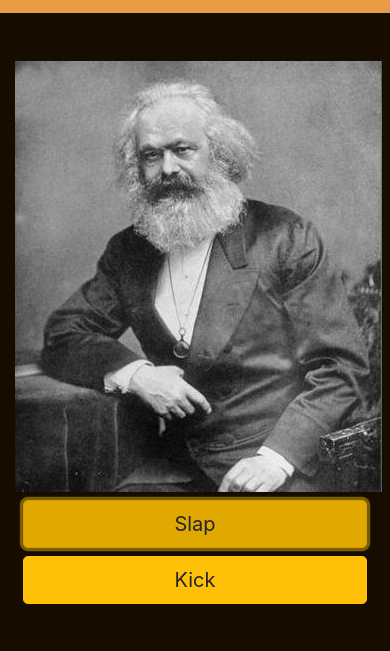
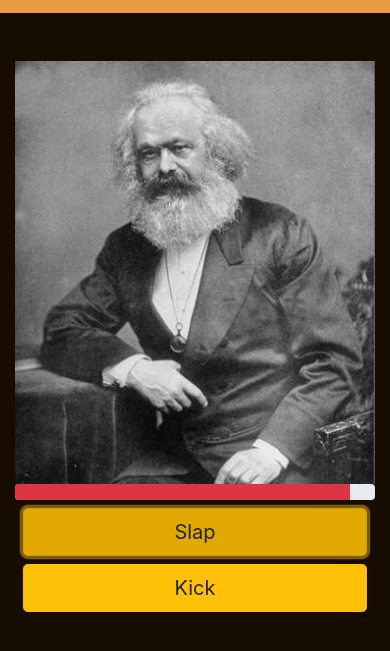
Before and after one commit to davidwfolk/slap-karl-marx, a plain HTML site: page index.html in a window 390 px wide. Both pictures are taken after a click on the button "Slap". Shown: the part 59-710 px from the top of the page. Drawn offline with nearby package versions, Linux system fonts and the light colour scheme.

Commit message:
Karl Marx is Dead

```diff
--- a/index.html
+++ b/index.html
@@ -17,7 +17,7 @@
   <section class='bg-brown'>
     <header class='container text-center'>
       <div class="row ">
-        <h1 class='col-12 text-center p-2'><strong>SLAP KARL MARX</strong></h1>
+        <h1 class='col text-center p-2'><strong>SLAP KARL MARX</strong></h1>
       </div>
     </header>
   </section>
@@ -27,10 +27,13 @@
     <section class='section-1'>
       <div class='container'>
         <div class='row mt-5 align-items-center text-center'>
-          <div class='col-12 col-md-5 m-auto text-center'>
-            <img src="Karl Marx.jpg" alt="" class="image-fluid text-center">
+          <div class='col-12 col-md-5 m-auto'>
+            <img src="Karl Marx.jpg" alt="" class="img-fluid text-center" id="km-dead">
+            <div class="progress">
+              <div id="healthBar" class="progress-bar bg-danger" role="progressbar" style="width: 100%"></div>
+            </div>
           </div>
-          <div class='col-12 col-md-5 m-auto '>
+          <div class='col-12 col-md-5 m-auto'>
             <div class="row m-2">
               <button class=" btn btn-warning btn-lg m-auto btn-block" onclick='karlDamage("slap")'>Slap</button>
             </div>
--- a/main.js
+++ b/main.js
@@ -1,7 +1,7 @@
 
 let Karl = {
   health: 100,
-  dead:
+  dead: "https://upload.wikimedia.org/wikipedia/commons/9/91/Karlmarxtomb.jpg"
 }
 
 let attackChoices = {
@@ -16,13 +16,16 @@ function karlDamage(playerChoice) {
  let newKarlHealth = Karl.health - slapDamage
     Karl.health = newKarlHealth
     console.log(newKarlHealth);
-
+  if (newKarlHealth <= attackChoices[playerChoice]) {
+     newKarlHealth = 0
+  }
+  document.getElementById("healthBar").style.width = newKarlHealth + "%"
   if (newKarlHealth <= 50) {
      document.getElementById("btn-wet-willy").classList.remove("hidden")
   }
 
-    if (Karl.health <= 0) {
-
-   document.getElementById("btn-reset").classList.remove("hidden")
+    if (newKarlHealth <= 0) {
+     document.getElementById("km-dead").src = "https://upload.wikimedia.org/wikipedia/commons/9/91/Karlmarxtomb.jpg"
+  //  document.getElementById("btn-reset").classList.remove("hidden")
  }
   }
```
